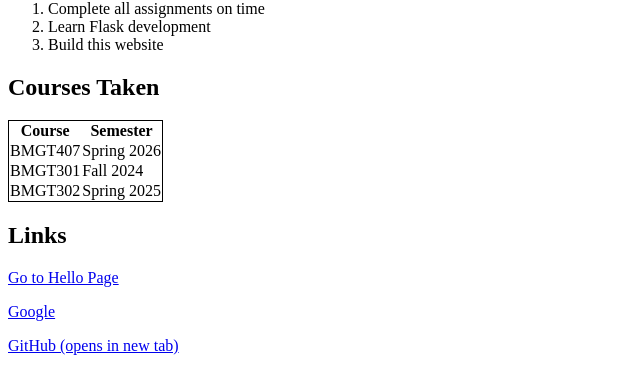
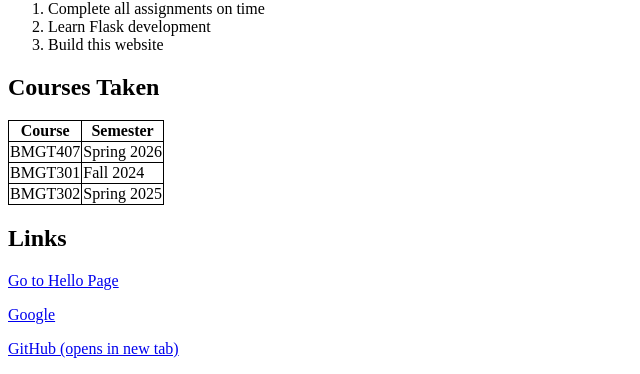
Before and after one commit to caruta10/helloWorld, a Flask app: page /about in a window 1280 px wide. Shown: the part 446-820 px from the top of the page, without its empty margins (0-640 px from the left). Run offline with Flask 3, Linux system fonts and the light colour scheme.

Commit message:
Second boarder adjustment to about html

```diff
--- a/templates/about.html
+++ b/templates/about.html
@@ -3,6 +3,12 @@
 <head>
     <meta charset="UTF-8">
     <title>About Me</title>
+    <style>
+        table, th, td {
+            border: 1px solid black;
+            border-collapse: collapse;
+        }
+    </style>
 </head>
 <body>
 
@@ -36,7 +42,7 @@
 
     <!-- Course table section -->
     <h2>Courses Taken</h2>
-    <table style="border-collapse: collapse; border: 1px solid black;">
+    <table>
         <tr>
             <th>Course</th>
             <th>Semester</th>
```
